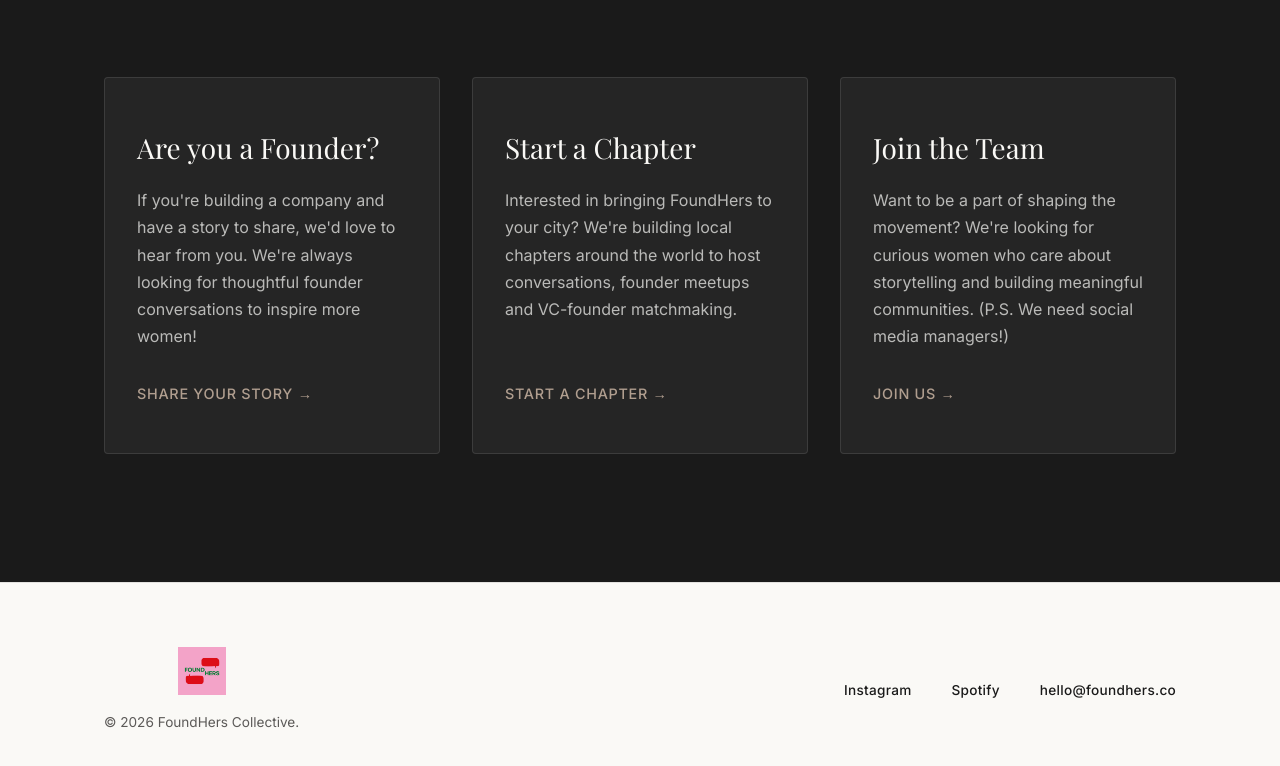
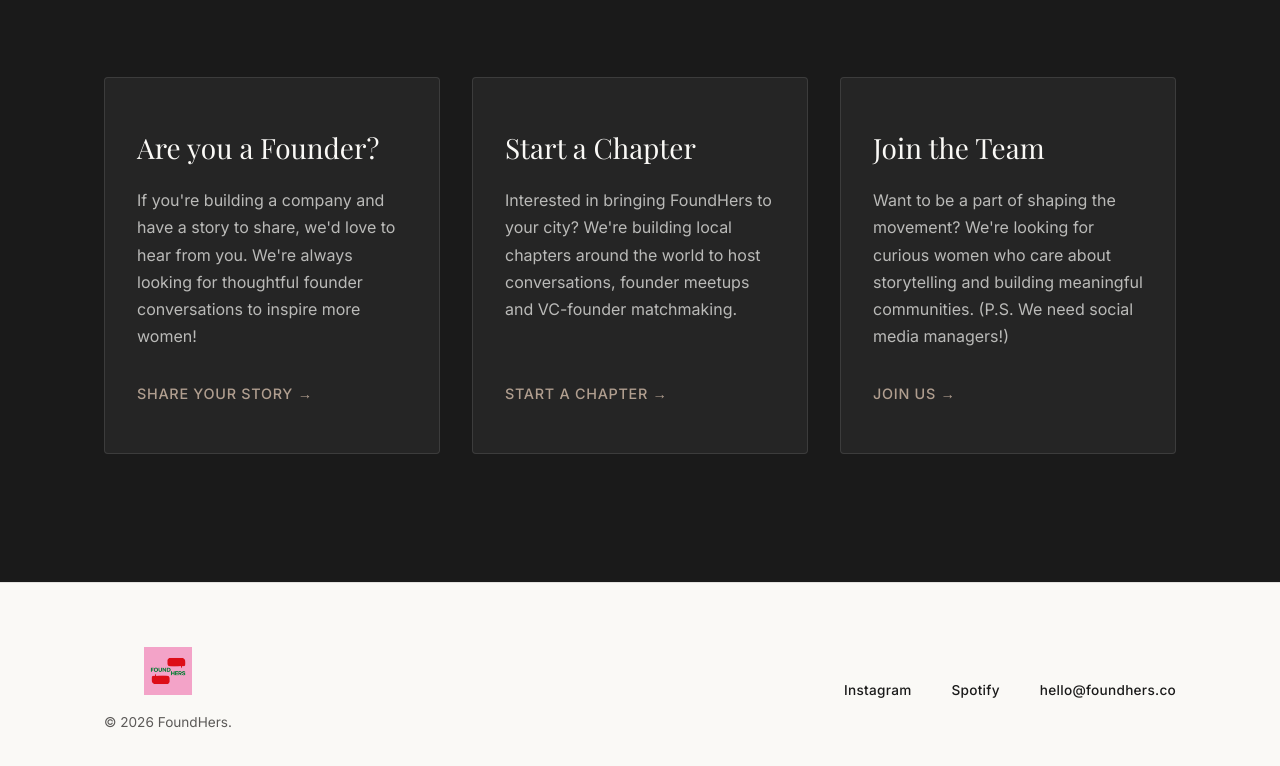
Before and after one commit to zecaribou/foundhers, a website: page index.html in a window 1280 px wide. Shown: the part 5503-6269 px from the top of the page. Drawn offline with nearby package versions, Linux system fonts and the light colour scheme; files whose address does not match are found by name; a web font is replaced by a local one.

Commit message:
Update footer copyright text

```diff
--- a/index.html
+++ b/index.html
@@ -191,7 +191,7 @@
         <div class="container footer-content">
             <div class="footer-brand">
                 <img src="/Users/terwytesa/Desktop/logo.png" alt="FoundHers Logo" class="footer-logo">
-                <p>&copy; <script>document.write(new Date().getFullYear())</script> FoundHers Collective.</p>
+                <p>&copy; <script>document.write(new Date().getFullYear())</script> FoundHers.</p>
             </div>
             <div class="footer-links">
                 <a href="https://www.instagram.com/found__hers/" target="_blank">Instagram</a>
```
